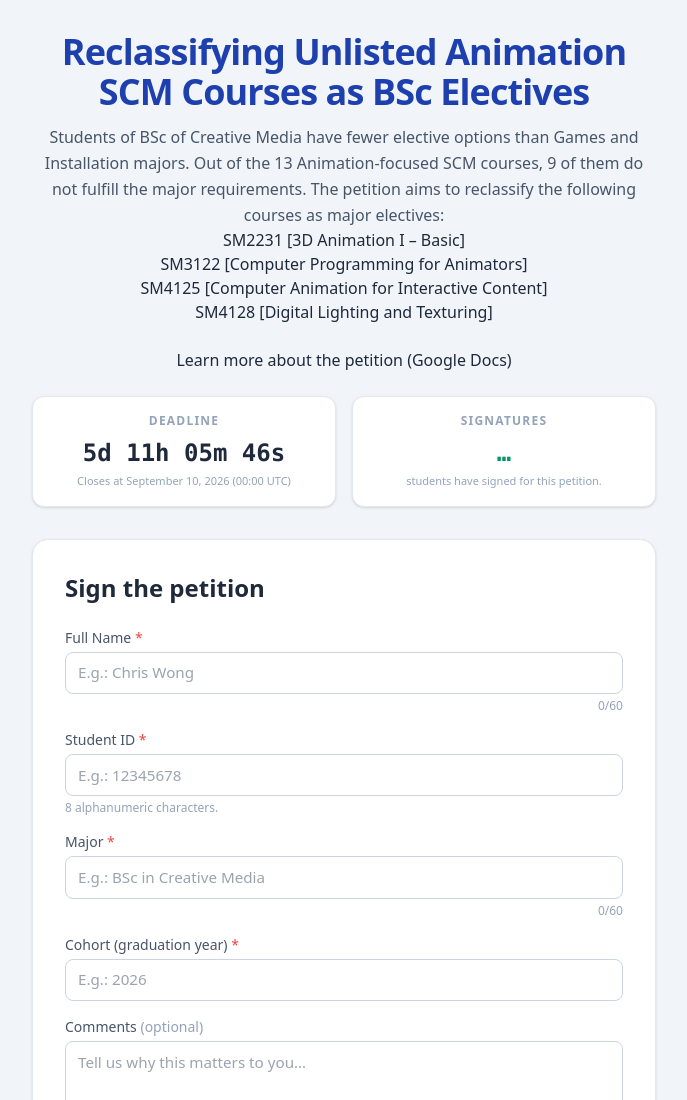
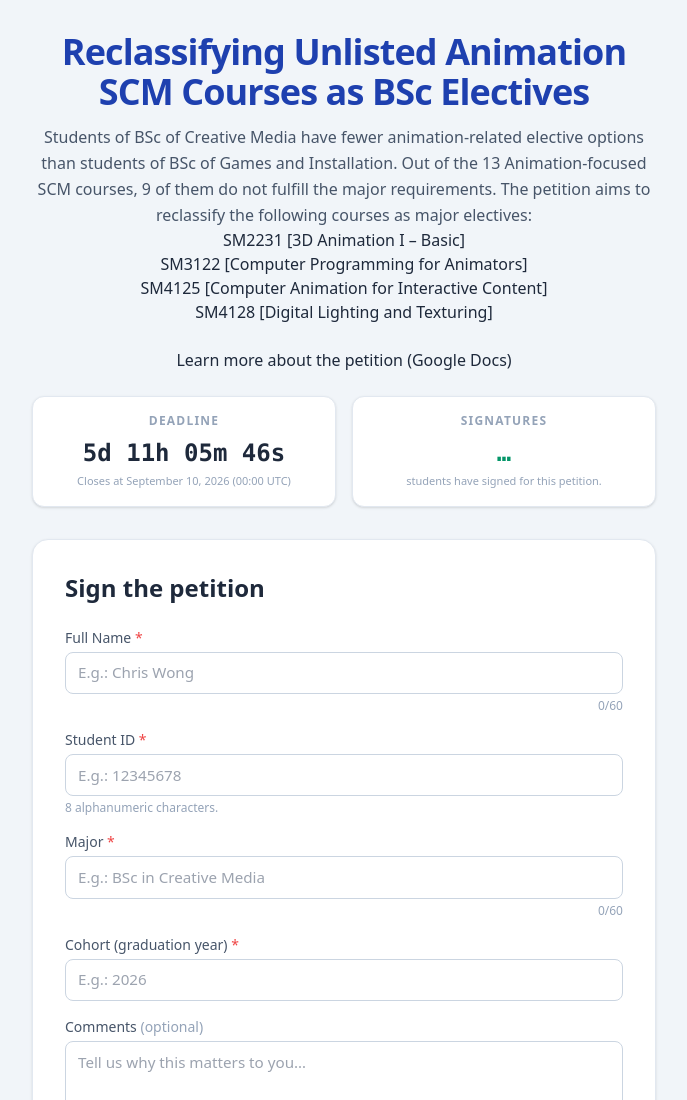
Before and after one commit to ltonygh/petition-website, a website: page public/index.html in a window 1280 px wide. Shown: the top 1100 px of the page, without its empty margins (296-983 px from the left). Drawn offline with nearby package versions, Linux system fonts and the light colour scheme; no server answers.

Commit message:
Fix: Minor grammatical fix in description.

```diff
--- a/public/index.html
+++ b/public/index.html
@@ -25,7 +25,7 @@
         Reclassifying Unlisted Animation SCM Courses as BSc Electives
       </h1>
       <p class="mt-3 text-slate-600 leading-relaxed">
-        Students of BSc of Creative Media have fewer elective options than Games and Installation majors.
+        Students of BSc of Creative Media have fewer animation-related elective options than students of BSc of Games and Installation.
         Out of the 13 Animation-focused SCM courses, 9 of them do not fulfill the major requirements.
         The petition aims to reclassify the following courses as major electives:
       </p>
```
